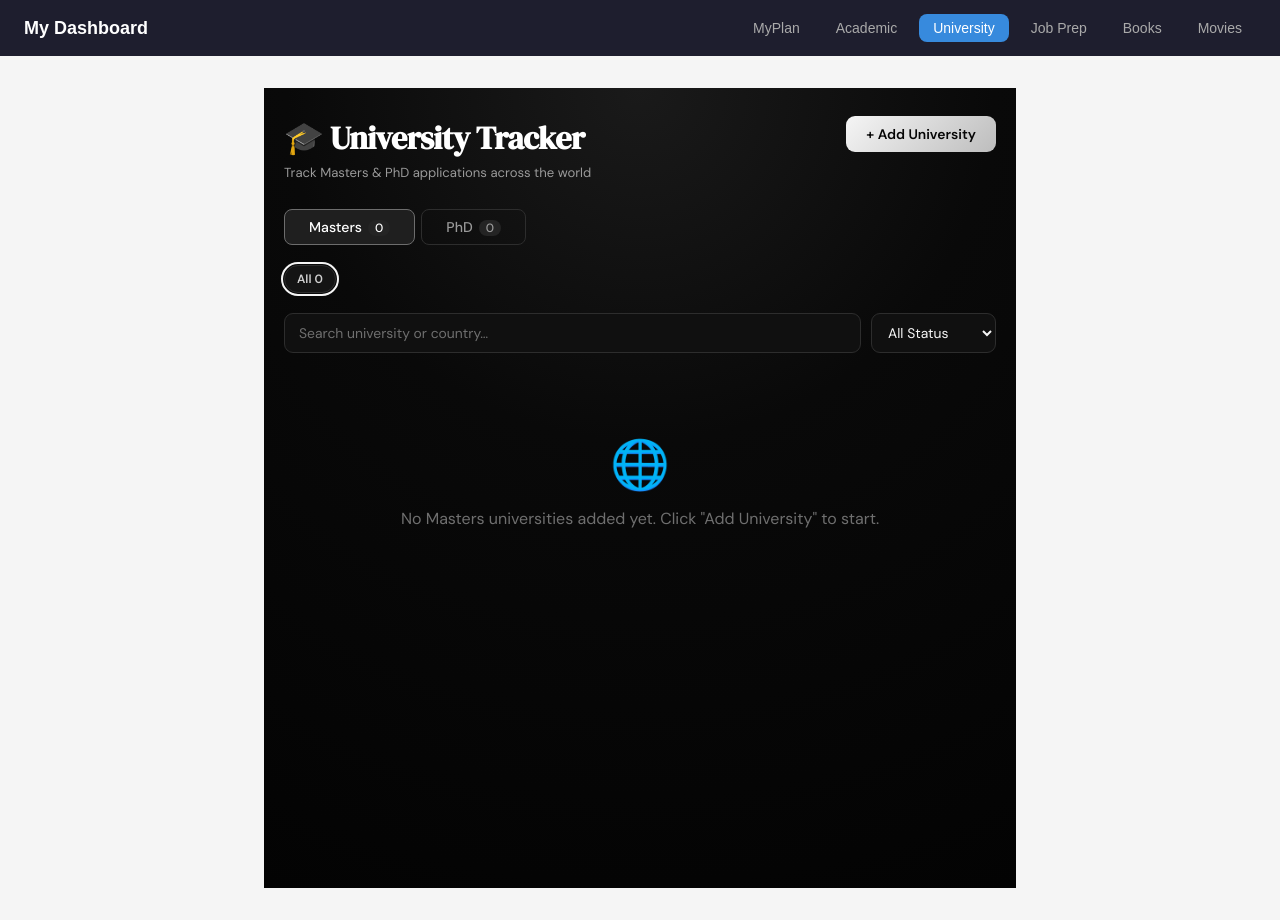
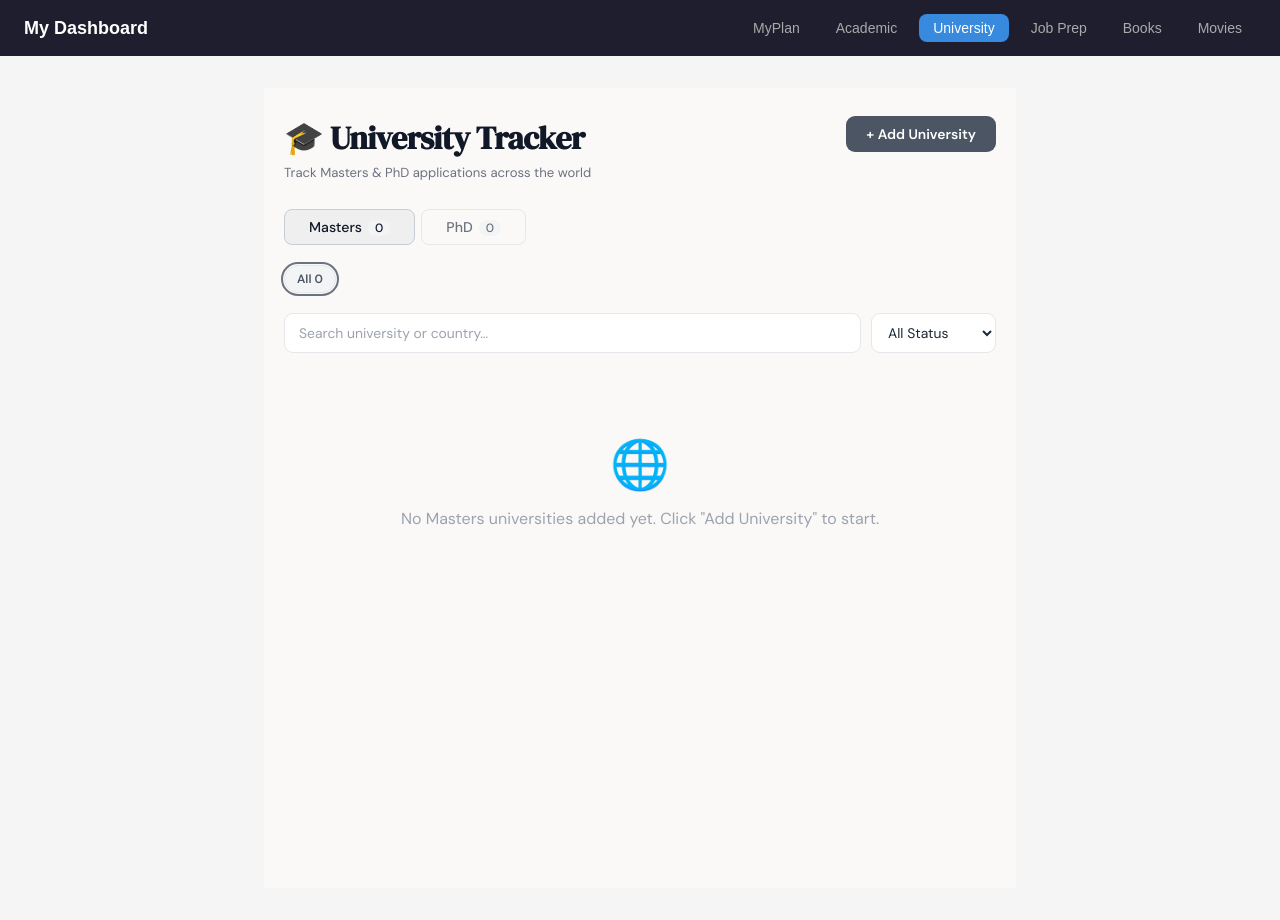
Before and after one commit to SMFAHAD1/my-dashboard, a React (Vite) app: page /university in a window 1280 px wide. Built offline with nearby package versions, Linux system fonts and the light colour scheme.

Commit message:
change university page

```diff
--- a/src/pages/University.jsx
+++ b/src/pages/University.jsx
@@ -26,12 +26,12 @@ function useLocalStorage(key, initialValue, version = 1) {
 const DEGREE_TYPES = ["Masters", "PhD"];
 const STATUS_OPTIONS = ["Interested", "Researching", "Applied", "Accepted", "Rejected", "Enrolled"];
 const STATUS_COLORS = {
-  Interested:  { bg: "#171717", text: "#d4d4d4" },
-  Researching: { bg: "#1f1f1f", text: "#e5e5e5" },
-  Applied:     { bg: "#262626", text: "#f5f5f5" },
-  Accepted:    { bg: "#2d2d2d", text: "#fafafa" },
-  Rejected:    { bg: "#101010", text: "#bdbdbd" },
-  Enrolled:    { bg: "#222222", text: "#ededed" },
+  Interested:  { bg: "#f3f4f6", text: "#4b5563" },
+  Researching: { bg: "#f5f5f5", text: "#525252" },
+  Applied:     { bg: "#eeeeee", text: "#404040" },
+  Accepted:    { bg: "#e7e7e7", text: "#262626" },
+  Rejected:    { bg: "#fafafa", text: "#737373" },
+  Enrolled:    { bg: "#ededed", text: "#333333" },
 };
 
 const EMPTY_FORM = {
@@ -168,18 +168,18 @@ export default function University() {
     @import url('https://fonts.googleapis.com/css2?family=DM+Serif+Display:ital@0;1&family=DM+Sans:wght@300;400;500;600&display=swap');
 
     .uni-page {
-      --uni-bg: #050505;
-      --uni-surface: #101010;
-      --uni-surface-soft: #171717;
-      --uni-surface-strong: #1f1f1f;
-      --uni-border: #2d2d2d;
-      --uni-border-strong: #4a4a4a;
-      --uni-text: #f5f5f5;
-      --uni-text-soft: #cfcfcf;
-      --uni-text-muted: #9a9a9a;
-      --uni-text-faint: #6f6f6f;
+      --uni-bg: #faf9f7;
+      --uni-surface: #ffffff;
+      --uni-surface-soft: #f7f7f7;
+      --uni-surface-strong: #efefef;
+      --uni-border: #e5e7eb;
+      --uni-border-strong: #d1d5db;
+      --uni-text: #1f2937;
+      --uni-text-soft: #4b5563;
+      --uni-text-muted: #6b7280;
+      --uni-text-faint: #9ca3af;
       font-family: 'DM Sans', sans-serif;
-      background: radial-gradient(circle at top, #1a1a1a 0%, #090909 40%, #030303 100%);
+      background: #faf9f7;
       min-height: 100vh;
       color: var(--uni-text);
       padding: 28px 20px 60px;
@@ -198,7 +198,7 @@ export default function University() {
     .uni-title {
       font-family: 'DM Serif Display', serif;
       font-size: 2rem;
-      color: #ffffff;
+      color: #111827;
       margin: 0 0 4px;
       letter-spacing: -0.5px;
     }
@@ -224,12 +224,12 @@ export default function University() {
     }
     .uni-tab.active {
       background: var(--uni-surface-strong);
-      border-color: #6d6d6d;
-      color: #ffffff;
+      border-color: #c7cdd4;
+      color: #111827;
     }
     .uni-tab-count {
       display: inline-block;
-      background: #242424;
+      background: #f3f4f6;
       border-radius: 50px;
       padding: 0 7px;
       font-size: 0.75rem;
@@ -252,7 +252,7 @@ export default function University() {
       border: 1.5px solid var(--uni-border);
       transition: all 0.18s;
     }
-    .uni-stat-chip.selected { outline: 2px solid #f5f5f5; outline-offset: 1px; }
+    .uni-stat-chip.selected { outline: 2px solid #6b7280; outline-offset: 1px; }
 
     /* search + filter */
     .uni-controls {
@@ -274,7 +274,7 @@ export default function University() {
       outline: none;
       transition: border-color 0.2s;
     }
-    .uni-search:focus { border-color: #7a7a7a; }
+    .uni-search:focus { border-color: #9ca3af; }
     .uni-search::placeholder { color: var(--uni-text-faint); }
 
     .uni-filter-select {
@@ -294,8 +294,8 @@ export default function University() {
       padding: 9px 20px;
       border-radius: 9px;
       border: none;
-      background: linear-gradient(135deg, #f5f5f5, #bdbdbd);
-      color: #050505;
+      background: #4b5563;
+      color: #ffffff;
       font-family: 'DM Sans', sans-serif;
       font-size: 0.87rem;
       font-weight: 600;
@@ -309,7 +309,7 @@ export default function University() {
     .uni-card {
       border-radius: 14px;
       border: 1.5px solid var(--uni-border);
-      background: rgba(16, 16, 16, 0.96);
+      background: var(--uni-surface);
       margin-bottom: 12px;
       overflow: hidden;
       transition: border-color 0.2s;
@@ -324,8 +324,8 @@ export default function University() {
       cursor: pointer;
     }
     .uni-rank-badge {
-      background: #0b0b0b;
-      border: 1.5px solid #313131;
+      background: #f9fafb;
+      border: 1.5px solid #e5e7eb;
       border-radius: 8px;
       padding: 4px 10px;
       font-size: 0.75rem;
@@ -339,7 +339,7 @@ export default function University() {
     .uni-card-name {
       font-weight: 600;
       font-size: 0.97rem;
-      color: #ffffff;
+      color: #111827;
       margin-bottom: 2px;
       white-space: nowrap;
       overflow: hidden;
@@ -365,15 +365,15 @@ export default function University() {
       font-size: 0.82rem;
       transition: all 0.18s;
     }
-    .uni-icon-btn:hover { border-color: #6d6d6d; color: #ffffff; }
-    .uni-icon-btn.del:hover { border-color: #8c8c8c; color: #f0f0f0; }
+    .uni-icon-btn:hover { border-color: #9ca3af; color: #111827; }
+    .uni-icon-btn.del:hover { border-color: #9ca3af; color: #111827; }
 
     .uni-expand-icon { color: var(--uni-text-faint); font-size: 0.8rem; }
 
     /* expanded detail */
     .uni-detail {
       padding: 0 18px 18px;
-      border-top: 1px solid #1f1f1f;
+      border-top: 1px solid #f1f5f9;
     }
     .uni-detail-grid {
       display: grid;
@@ -403,8 +403,8 @@ export default function University() {
     }
     .uni-req-label { color: var(--uni-text-muted); }
     .uni-req-value { color: var(--uni-text-soft); font-weight: 500; }
-    .uni-req-check { color: #fafafa; font-weight: 700; }
-    .uni-req-cross { color: #8a8a8a; font-weight: 700; }
+    .uni-req-check { color: #111827; font-weight: 700; }
+    .uni-req-cross { color: #6b7280; font-weight: 700; }
 
     .uni-link-item {
       display: flex;
@@ -414,7 +414,7 @@ export default function University() {
       font-size: 0.82rem;
     }
     .uni-link-item a {
-      color: #f0f0f0;
+      color: #374151;
       text-decoration: none;
       word-break: break-all;
     }
@@ -428,7 +428,7 @@ export default function University() {
       font-size: 0.83rem;
       color: var(--uni-text-soft);
       line-height: 1.6;
-      border-left: 3px solid #5a5a5a;
+      border-left: 3px solid #d1d5db;
     }
 
     /* empty state */
@@ -453,7 +453,7 @@ export default function University() {
       overflow-y: auto;
     }
     .uni-modal {
-      background: #0d0d0d;
+      background: #ffffff;
       border: 1.5px solid var(--uni-border);
       border-radius: 16px;
       width: 100%;
@@ -463,7 +463,7 @@ export default function University() {
     .uni-modal-title {
       font-family: 'DM Serif Display', serif;
       font-size: 1.4rem;
-      color: #ffffff;
+      color: #111827;
       margin: 0 0 22px;
     }
 
@@ -478,7 +478,7 @@ export default function University() {
       font-weight: 600;
       margin-bottom: 12px;
       padding-bottom: 6px;
-      border-bottom: 1px solid #1f1f1f;
+      border-bottom: 1px solid #f1f5f9;
     }
     .uni-form-grid {
       display: grid;
@@ -492,7 +492,7 @@ export default function University() {
     .uni-field.full { grid-column: 1 / -1; }
     .uni-label { font-size: 0.78rem; color: var(--uni-text-muted); font-weight: 500; }
     .uni-input, .uni-select, .uni-textarea {
-      background: #111111;
+      background: #ffffff;
       border: 1.5px solid var(--uni-border);
       border-radius: 8px;
       color: var(--uni-text);
@@ -503,7 +503,7 @@ export default function University() {
       transition: border-color 0.2s;
       width: 100%;
     }
-    .uni-input:focus, .uni-select:focus, .uni-textarea:focus { border-color: #7a7a7a; }
+    .uni-input:focus, .uni-select:focus, .uni-textarea:focus { border-color: #9ca3af; }
     .uni-input::placeholder, .uni-textarea::placeholder { color: var(--uni-text-faint); }
     .uni-textarea { resize: vertical; min-height: 80px; }
 
@@ -515,7 +515,7 @@ export default function University() {
       color: var(--uni-text-soft);
       cursor: pointer;
     }
-    .uni-check-row input[type="checkbox"] { cursor: pointer; accent-color: #d4d4d4; width: 15px; height: 15px; }
+    .uni-check-row input[type="checkbox"] { cursor: pointer; accent-color: #6b7280; width: 15px; height: 15px; }
 
     .uni-deg-toggle {
       display: flex;
@@ -535,7 +535,7 @@ export default function University() {
       cursor: pointer;
       transition: all 0.2s;
     }
-    .uni-deg-btn.active { background: #222222; border-color: #6d6d6d; color: #ffffff; }
+    .uni-deg-btn.active { background: #f3f4f6; border-color: #c7cdd4; color: #111827; }
 
     /* links */
     .uni-link-row {
@@ -555,7 +555,7 @@ export default function University() {
       font-size: 0.8rem;
       transition: all 0.18s;
     }
-    .uni-remove-link:hover { border-color: #7a7a7a; color: #ffffff; }
+    .uni-remove-link:hover { border-color: #9ca3af; color: #111827; }
     .uni-add-link-btn {
       background: transparent;
       border: 1px dashed #4a4a4a;
@@ -569,7 +569,7 @@ export default function University() {
       transition: all 0.2s;
       margin-top: 4px;
     }
-    .uni-add-link-btn:hover { border-color: #8a8a8a; color: #ffffff; }
+    .uni-add-link-btn:hover { border-color: #9ca3af; color: #111827; }
 
     /* modal footer */
     .uni-modal-footer {
@@ -592,8 +592,8 @@ export default function University() {
       padding: 9px 24px;
       border-radius: 8px;
       border: none;
-      background: linear-gradient(135deg, #f5f5f5, #bdbdbd);
-      color: #050505;
+      background: #4b5563;
+      color: #ffffff;
       font-family: 'DM Sans', sans-serif;
       font-size: 0.87rem;
       font-weight: 600;
@@ -606,7 +606,7 @@ export default function University() {
 
     /* confirm delete */
     .uni-confirm {
-      background: #111111;
+      background: #fafafa;
       border: 1.5px solid #353535;
       border-radius: 12px;
       padding: 18px;
@@ -619,8 +619,8 @@ export default function University() {
       padding: 7px 18px;
       border-radius: 7px;
       border: none;
-      background: #f0f0f0;
-      color: #050505;
+      background: #4b5563;
+      color: #ffffff;
       font-family: 'DM Sans', sans-serif;
       font-size: 0.84rem;
       cursor: pointer;
@@ -676,7 +676,7 @@ export default function University() {
         <div className="uni-stats">
           <span
             className={`uni-stat-chip ${filterStatus === "All" ? "selected" : ""}`}
-            style={{ background: "#141414", color: "#cfcfcf", borderColor: "#2d2d2d" }}
+            style={{ background: "#f3f4f6", color: "#4b5563", borderColor: "#e5e7eb" }}
             onClick={() => setFilterStatus("All")}
           >All {(grouped[activeTab] || []).length}</span>
           {STATUS_OPTIONS.map((s) => stats[s] > 0 && (
@@ -800,7 +800,7 @@ export default function University() {
 
                   {uni.notes && (
                     <div className="uni-notes-box">
-                      <strong style={{color:"#bdbdbd",fontSize:"0.75rem",textTransform:"uppercase",letterSpacing:"0.8px"}}>Notes</strong>
+                      <strong style={{color:"#6b7280",fontSize:"0.75rem",textTransform:"uppercase",letterSpacing:"0.8px"}}>Notes</strong>
                       <div style={{marginTop:6}}>{uni.notes}</div>
                     </div>
                   )}
```
